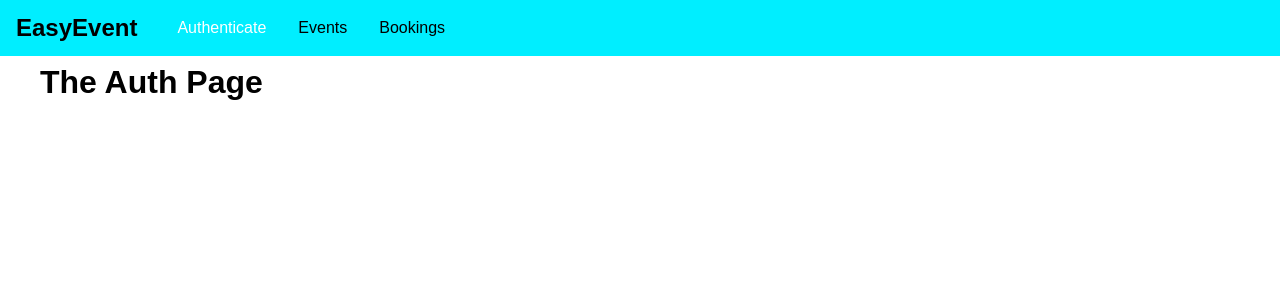
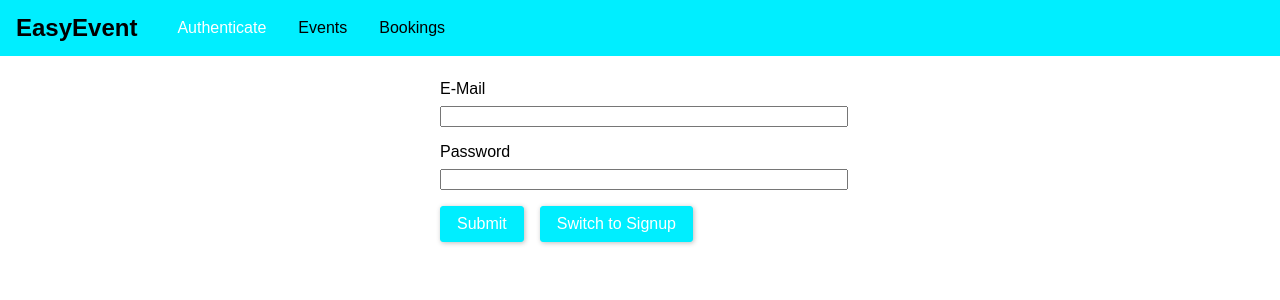
Before and after one commit to angelabrunst/appointmentBookingApp, a React (Create React App) app in the folder frontend/: page /auth in a window 1280 px wide. Shown: the top 300 px of the page. Built offline with nearby package versions, Linux system fonts and the light colour scheme.

Commit message:
Added to Auth page

```diff
--- /dev/null
+++ b/frontend/src/pages/Auth.css
@@ -0,0 +1,36 @@
+.auth-form {
+    width: 25rem;
+    max-width: 80%;
+    margin: 5rem auto;
+}
+
+.form-control label,
+.form-control input {
+    width: 100%;
+    display: block;
+}
+.form-control label {
+    margin-bottom: .5rem;
+}
+
+.form-control {
+    margin-bottom: 1rem;
+}
+
+.form-actions button {
+    background-color: rgb(0, 238, 255);
+    font: inherit;
+    border: 1px solid rgb(0, 238, 255);
+    border-radius: 3px;
+    padding: .5rem 1rem;
+    margin-right: 1rem;
+    box-shadow: 1px 1px 5px rgba(0,0,0,.26);
+    color: white;
+    cursor: pointer;
+}
+
+.form-actions button:hover,
+.form-actions button:active {
+    background-color: rgb(0, 140, 150);
+    border: 1px solid rgb(0, 140, 150);
+}
--- a/frontend/src/pages/Auth.js
+++ b/frontend/src/pages/Auth.js
@@ -1,8 +1,94 @@
 import React, {Component} from 'react';
 
+import './Auth.css';
+
 class AuthPage extends Component {
+state = {
+   isLogin: true
+}
+
+    constructor(props) {
+        super(props);
+        this.emailEl = React.createRef();
+        this.passwordEl = React.createRef();
+    }
+
+    switchModeHandler = () => {
+        this.setState(prevState => {
+            return {isLogin: !prevState.isLogin};
+        })
+    }
+
+    submitHandler = (event) => {
+        event.preventDefault();
+        const email = this.emailEl.current.value;
+        const password = this.passwordEl.current.value;
+
+        if (email.trim().length === 0 || password.trim().length === 0) {
+            return;
+        }
+
+        let requestBody = {
+            query: `
+                query {
+                    login(email: "${email}", password: "${password}") {
+                        userId
+                        token
+                        tokenExpiration
+                    }
+                }
+            `
+        };
+
+        if (!this.state.isLogin) {
+            requestBody = {
+                query: `
+                    mutation {
+                        createUser(userInput: {email: "${email}", password: "${password}"}) {
+                            _id
+                            email
+                        }
+                    }
+                `
+            };
+        }
+
+        fetch('http://localhost:8000/graphql', {
+            method: 'POST',
+            body: JSON.stringify(requestBody),
+            headers: {
+                'Content-Type': 'application/json'
+            }
+        })
+        .then(res => {
+            if (res.status !== 200 && res.status != 201) {
+                throw new Error('Failed!');
+            }
+            return res.json();
+        })
+        .then(resData => {
+            console.log(resData);
+        })
+        .catch(err => {
+            console.log(err);
+        });
+    };
+
     render() {
-        return <h1>The Auth Page</h1>;
+        return <form className='auth-form' onSubmit={this.submitHandler}>
+            <div className='form-control'>
+                <label htmlFor='email'>E-Mail</label>
+                <input type='email' id='email' ref={this.emailEl} />
+            </div>
+            <div className='form-control'>
+                <label htmlFor='password'>Password</label>
+                <input type='password' id='password' ref={this.passwordEl} />
+            </div>
+            <div className='form-actions'>
+                <button type='submit'>Submit</button>
+                <button type='button' onClick={this.switchModeHandler}>Switch to {this.state.isLogin ? 'Signup' : 'Login'}</button>
+            </div>
+        </form>;
     }
 }
 
```
Also changed, not shown: 1 other file (tests, documents, lock files or other folders).
